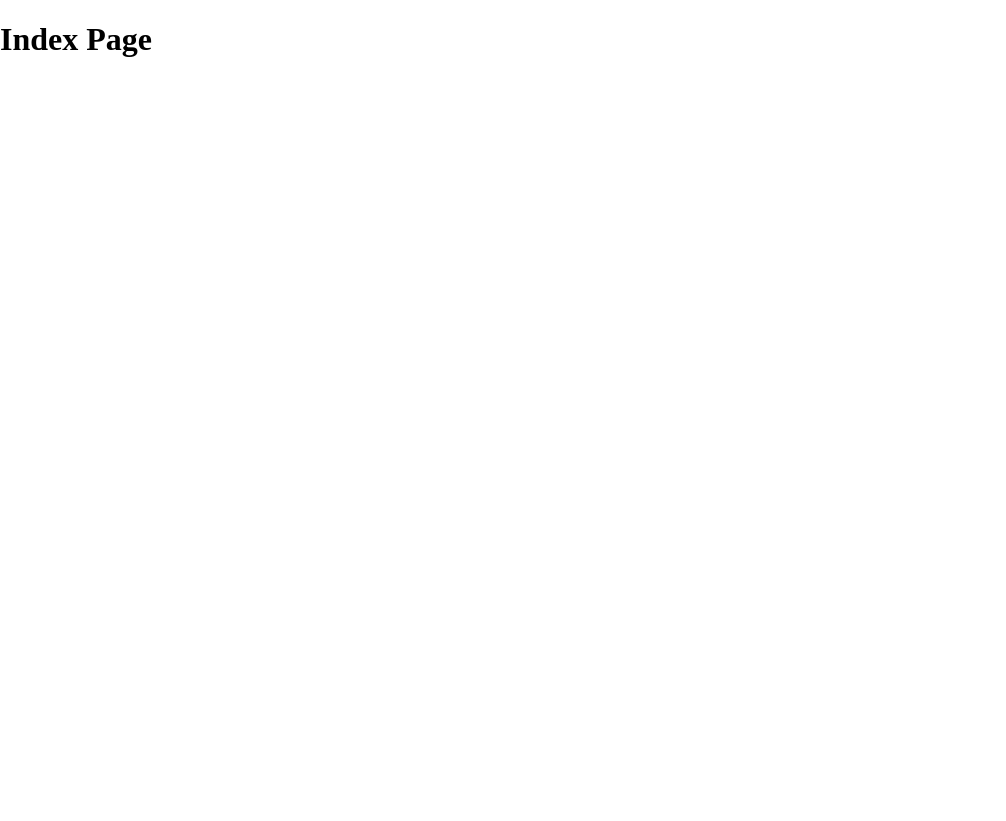
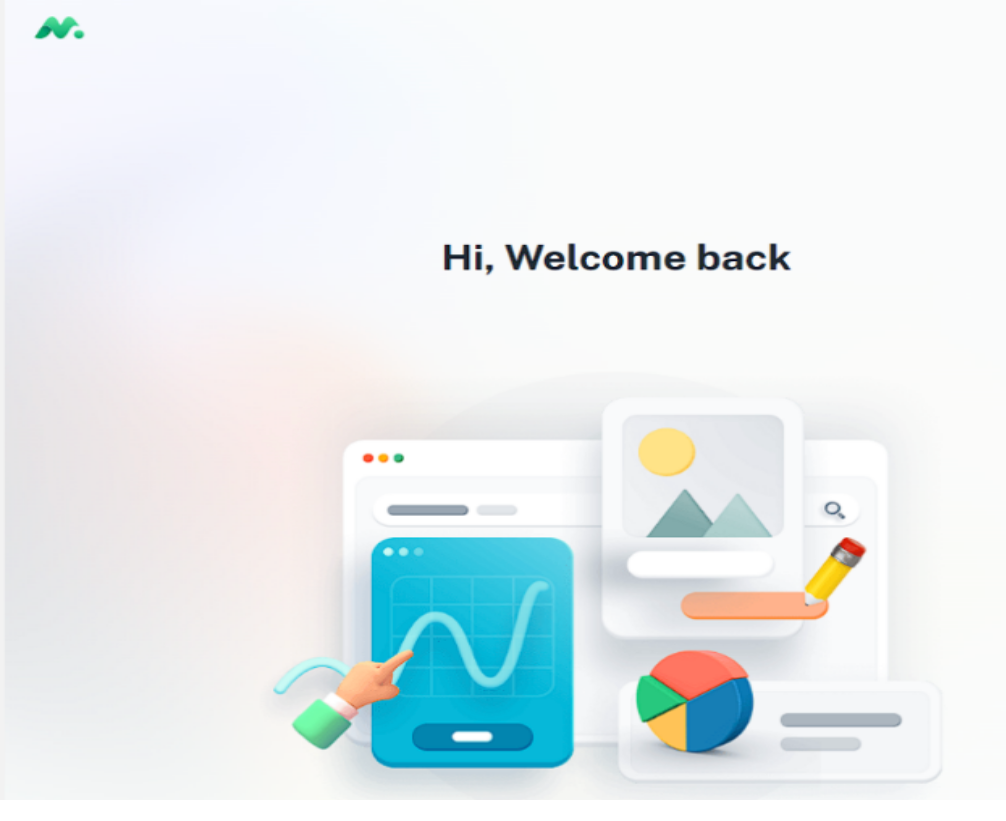
Before and after one commit to rjsdnql123/sr-test, a React (Vite) app in the folder frontend/: page / in a window 1280 px wide. Shown: the whole page, without its empty margins (0-1006 px from the left). Built offline with nearby package versions, Linux system fonts and the light colour scheme.

Commit message:
(Feat): MainPage Left Component 추가

```diff
--- /dev/null
+++ b/frontend/src/components/IndexPageComponent/LeftImage/LeftImage.style.ts
@@ -0,0 +1,11 @@
+import styled from "@emotion/styled";
+
+export const LeftImageWrapper = styled.div`
+  flex: 2;
+  width: 100%;
+`;
+
+export const MainImage = styled.img`
+  height: 100%;
+  width: inherit;
+`;
--- /dev/null
+++ b/frontend/src/components/IndexPageComponent/LeftImage/LeftImage.tsx
@@ -0,0 +1,12 @@
+import { LeftImageWrapper, MainImage } from './LeftImage.style';
+import image from '../../../assets/mainImage.png'
+
+
+function LeftImage() {
+  return (
+    <LeftImageWrapper>
+      <MainImage src={image} alt="placeholder" />
+    </LeftImageWrapper>
+  );
+}
+export default LeftImage;
--- /dev/null
+++ b/frontend/src/pages/index/index.style.ts
@@ -0,0 +1,7 @@
+import styled from "@emotion/styled";
+
+export const IndexPageContainer = styled.div`
+  display: flex;
+  height: 100%;
+
+`;
--- a/frontend/src/pages/index/index.tsx
+++ b/frontend/src/pages/index/index.tsx
@@ -1,8 +1,11 @@
+import LeftImage from "../../components/IndexPageComponent/LeftImage/LeftImage";
+import { IndexPageContainer } from "./index.style";
+
 function IndexPage() {
   return (
-    <div>
-      <h1>Index Page</h1>
-    </div>
+    <IndexPageContainer>
+      <LeftImage />
+    </IndexPageContainer>
   );
 }
 
```
Also changed, not shown: frontend/src/assets/mainImage.png (added).
